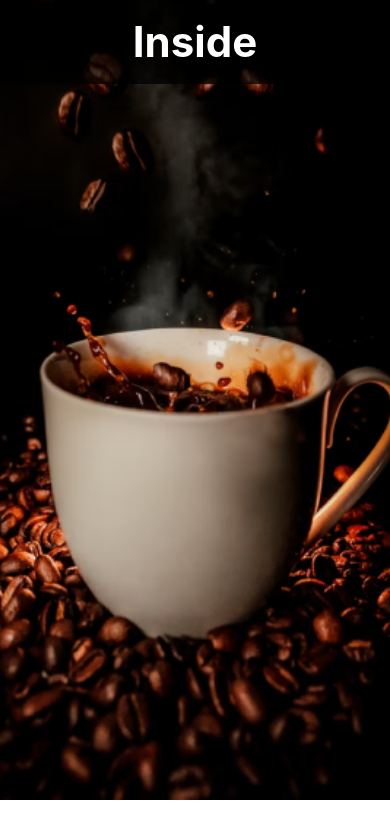
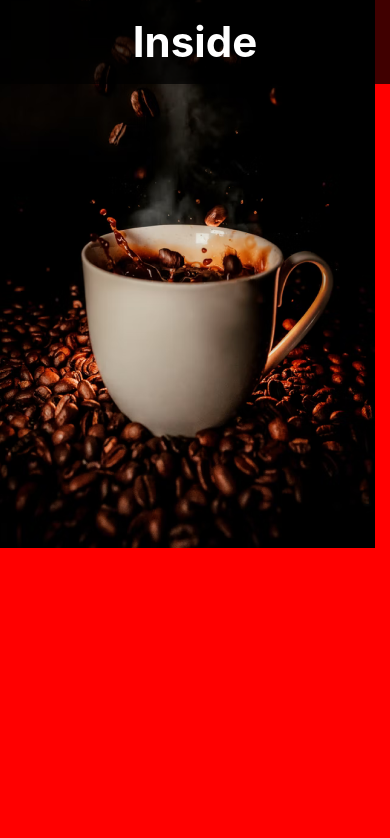
Before and after one commit to achiewe/coffee-shop-project-react-native, a React Native app: screen / in a window 390 px wide. Shown: the top 838 px of the page. Built offline with nearby package versions, Linux system fonts and the light colour scheme.

Commit message:
add flex 1 for take a full screen of the image

```diff
--- a/App.tsx
+++ b/App.tsx
@@ -12,6 +12,7 @@ function App(): React.JSX.Element {
 
 const styles = StyleSheet.create({
   mainDiv: {
+    flex: 1,
     display: 'flex',
     flexDirection: 'column',
     backgroundColor: 'red',
--- a/components/Login.tsx
+++ b/components/Login.tsx
@@ -20,8 +20,6 @@ const styles = StyleSheet.create({
   },
   image: {
     flex: 1,
-    width: '100%',
-    height: 800,
   },
   text: {
     color: 'white',
```
